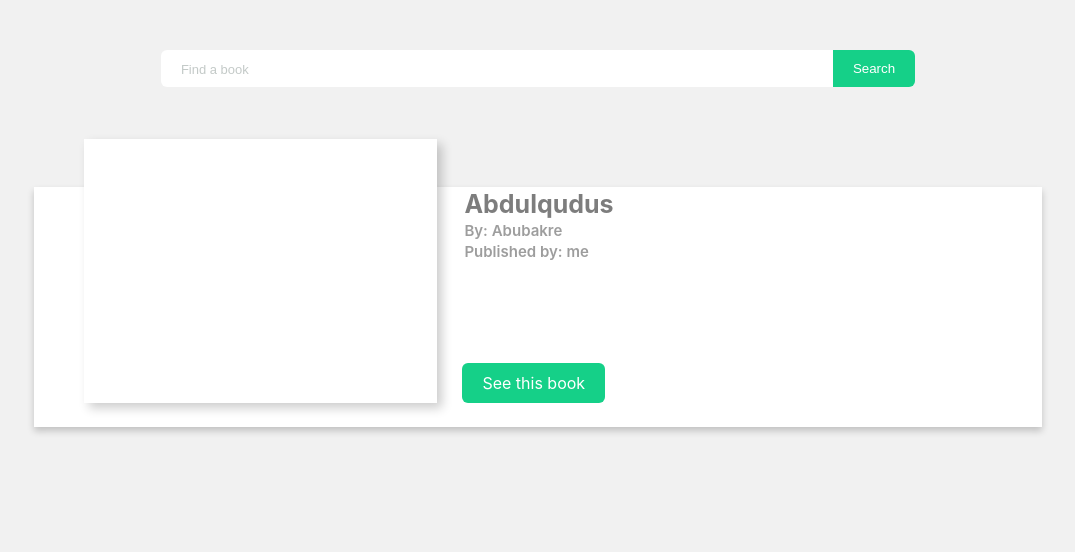
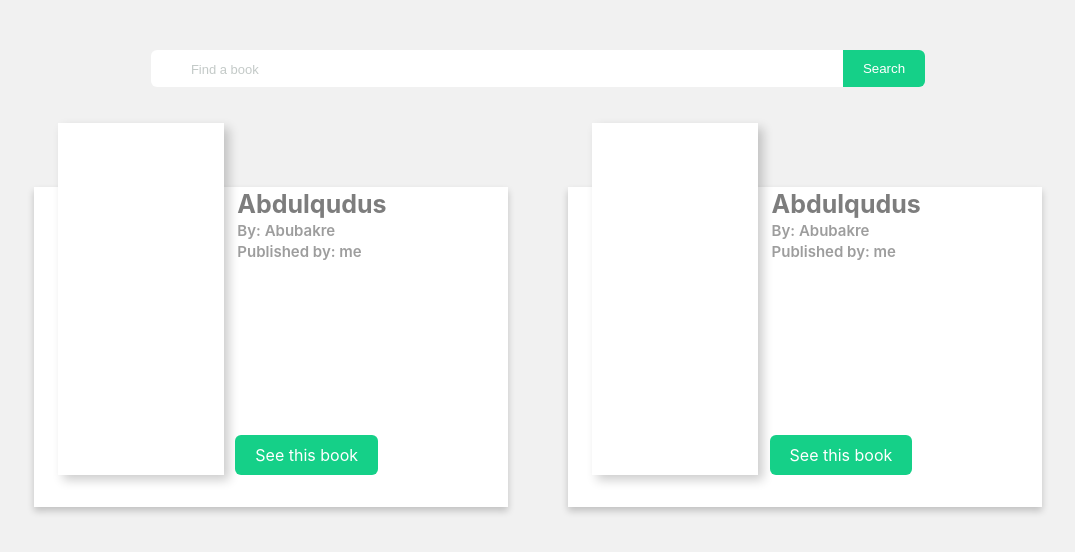
Before and after one commit to Abdulqudus001/book-finder-react, a React (Create React App) app: page / in a window 1280 px wide. Shown: the top 552 px of the page, without its empty margins (102-1177 px from the left). Built offline with nearby package versions, Linux system fonts and the light colour scheme.

Commit message:
Completed responsive design

```diff
--- a/src/App.js
+++ b/src/App.js
@@ -32,6 +32,7 @@ class App extends Component {
         </div>
         <div className="books">
           <Book name="Abdulqudus" author="Abubakre" published="me" />
+          <Book name="Abdulqudus" author="Abubakre" published="me" />
         </div>
       </div>
     );
--- a/src/css/App.css
+++ b/src/css/App.css
@@ -10,7 +10,7 @@ div.search {
 
 div.search input[type='text'] {
   flex: 0 0 75%;
-  padding: 10px 0;
+  padding: 10px 0 10px 20px;
   outline: none;
   border-radius: 6px 0 0 6px;
   border: none;
@@ -49,6 +49,15 @@ div.books {
 
 @media (min-width: 768px) {}
 
-@media (min-width: 992px) {}
+@media (min-width: 992px) {
+  div.books {
+    justify-content: space-between;
+  }
+}
 
-@media (min-width: 1200px) {}
+@media (min-width: 1200px) {
+  div.books {
+    width: 80%;
+    margin: 50px auto;
+  }
+}
--- a/src/css/book.css
+++ b/src/css/book.css
@@ -2,7 +2,7 @@ div.book {
   width: 100%;
   height: 30vh;
   flex: 0 0 100%;
-  background: #FFF;
+  background: #fff;
   box-shadow: 0 4px 7px 0 rgba(0, 0, 0, 0.2);
   position: relative;
   margin: 50px 0;
@@ -11,7 +11,7 @@ div.book {
 div.book-image {
   width: 45%;
   height: 110%;
-  background: #FFF;
+  background: #fff;
   box-shadow: 5px 5px 10px 0 rgba(0, 0, 0, 0.2);
   top: -20%;
   left: 5%;
@@ -44,13 +44,13 @@ p.pub-by {
 
 div.about a {
   text-decoration: none;
-  background: #15D088;
+  background: #15d088;
   border-radius: 6px;
   padding: 10px 20px;
   position: absolute;
   outline: none;
   border: none;
-  color: #FFF;
+  color: #fff;
   bottom: 10%;
 }
 
@@ -69,8 +69,21 @@ div.about a {
   }
 }
 
-@media (min-width: 768px) {}
+@media (min-width: 768px) {
+  div.book {
+    height: 40vh;
+    flex: 0 0 70%;
+  }
+}
 
-@media (min-width: 992px) {}
+@media (min-width: 992px) {
+  div.book {
+    flex: 0 0 47%;
+  }
+}
 
-@media (min-width: 1200px) {}
+@media (min-width: 1200px) {
+  div.book {
+    flex: 0 0 47%;
+  }
+}
```
Also changed, not shown: 1 other file (tests, documents, lock files or other folders).
